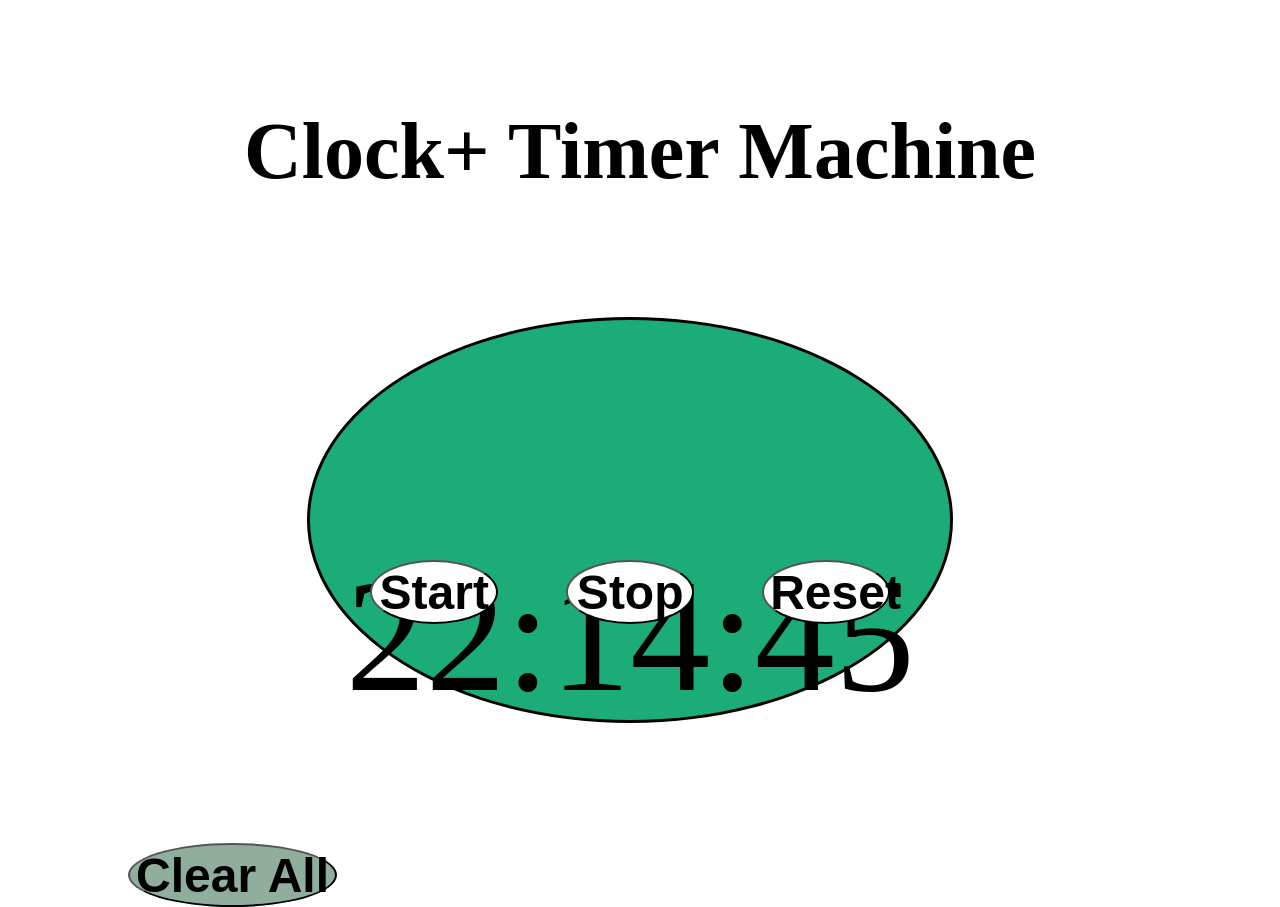
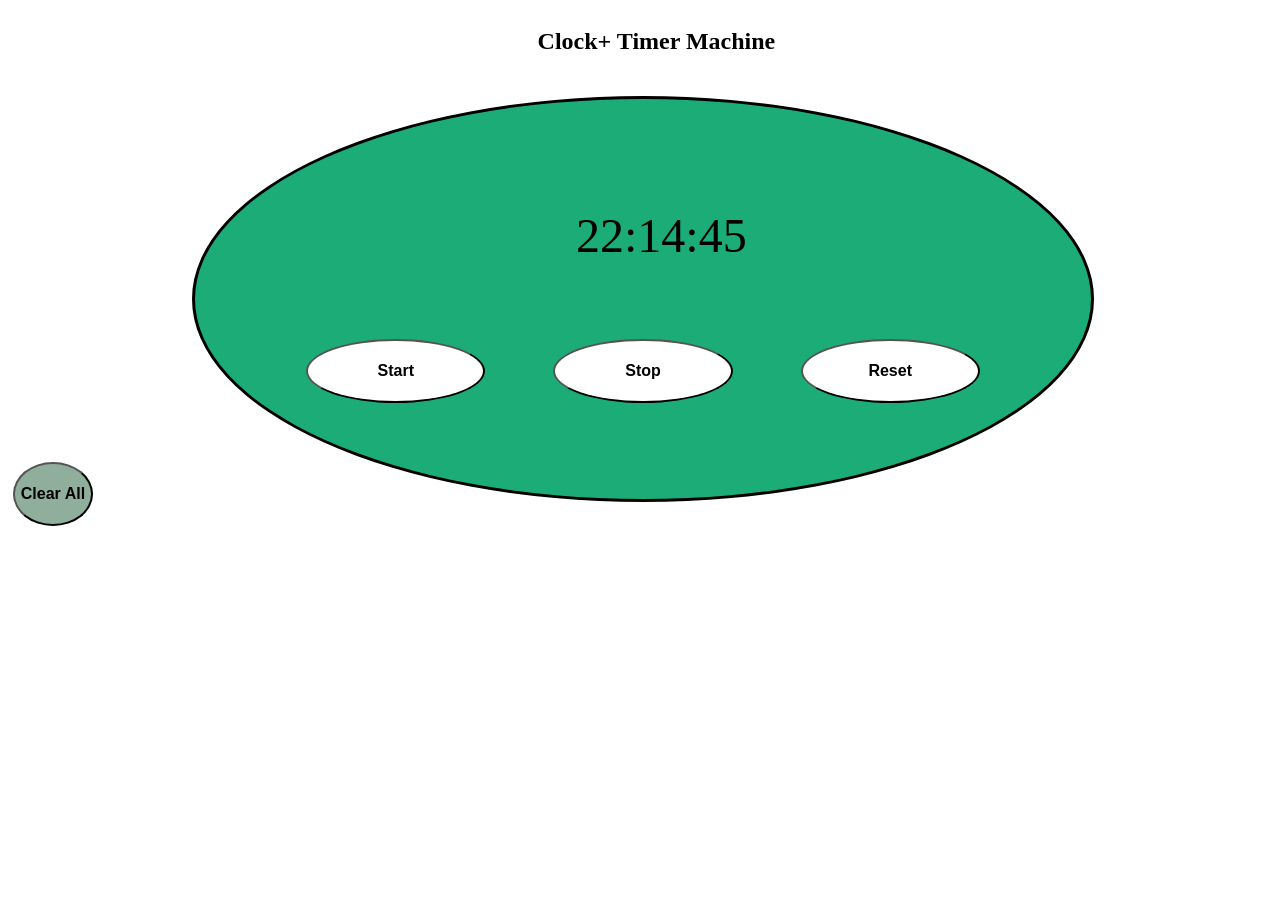
Before and after one commit to Nivte/timer, a plain HTML site: page index.html in a window 1280 px wide. After the commit the page ends 800 px from the top, so only its background shows below. Drawn offline with Linux system fonts and the light colour scheme.

Commit message:
responsive

```diff
--- a/build/timer.js
+++ b/build/timer.js
@@ -6,14 +6,52 @@ $box.style.textAlign = "center";
 console.log($box);
 let $p = document.createElement("p");
 $box.appendChild($p);
+
 function clock() {
   let $time = document.createElement("p");
+
   setInterval(() => {
     const now = new Date();
-        const exactTime = now.getHours() + ":" + now.getMinutes() + ":" + now.getSeconds();
-        $time.style.fontSize = "10rem";
+    const exactTime =
+      now.getHours() + ":" + now.getMinutes() + ":" + now.getSeconds();
+    $time.style.fontSize = "10vh";
+
+    $time.style.position = "absolute";
+    $time.style.top = "20vh";
+    $time.style.left = "42vw";
     $box.appendChild($time);
     $time.innerHTML = exactTime;
+
+    // const mediaQuery1400 = window.matchMedia("(max-width:3000px)");
+    // if (mediaQuery1400.matches) {
+    //   $time.style.fontSize = "6vh";
+    //   $time.style.position = "absolute";
+    //   $time.style.left = "55vw";
+    // }
+
+    const mediaQuery4000 = window.matchMedia("(max-width:4000px)");
+    if (mediaQuery4000.matches) {
+      $time.style.fontSize = "6vh";
+      $time.style.position = "absolute";
+      $time.style.left = "45vw";
+
+    }
+
+
+    const mediaQuery800 = window.matchMedia("(max-width:800px)");
+    if (mediaQuery800.matches) {
+      $time.style.fontSize = "6vh";
+      $time.style.position = "absolute";
+      $time.style.left = "40vw";
+    }
+
+
+    const mediaQuery455 = window.matchMedia("(max-width:455px)");
+    if (mediaQuery455.matches) {
+      $time.style.fontSize = "6vh";
+      $time.style.position = "absolute";
+      $time.style.left = "34vw";
+    }
   }, 1000);
 }
 clock();
@@ -39,13 +77,14 @@ function start() {
     field.style.width = "55vw";
     field.style.overflow = "scroll";
     document.body.appendChild(field);
-        const mediaQuery = window.matchMedia("(max-width:700px)");
-        if (mediaQuery.matches) {
+    const mediaQuery500 = window.matchMedia("(max-width:500px)");
+    if (mediaQuery500.matches) {
       field.style.width = "70vw";
       field.style.position = "absolute";
       field.style.top = "70vh";
       field.style.left = "-7.5vw";
     }
+
     setInterval(() => {
       if (active == 0) {
         const now = new Date();
@@ -65,6 +104,7 @@ function start() {
           hours++;
           minutes = 0;
         }
+
         $time.style.marginLeft = "25vw";
         $time.style.fontSize = "3vh";
       }
--- a/timer.css
+++ b/timer.css
@@ -3,10 +3,10 @@ body {
 }
 
 h2 {
-  text-align: center;
-  position: relative;
+  font-size: 4vh;
+  position: absolute;
   top: 5vh;
-  font-size: 5rem;
+  left: 40vw;
 }
 
 .box {
@@ -15,7 +15,6 @@ h2 {
   background-color: #1cac78;
   height: 50vh;
   width: 50vw;
-
 }
 
 .startBtn {
@@ -27,7 +26,7 @@ h2 {
   top: 30vh;
   margin-right: 5vw;
   border-radius: 50%;
-  font-size: 3rem;
+  font-size: 4vh;
 }
 
 .startBtn:focus {
@@ -41,7 +40,7 @@ h2 {
   background-color: white;
   position: relative;
   top: 30vh;
-  font-size: 3rem;
+  font-size: 4vh;
 
   border-radius: 50%;
 }
@@ -59,7 +58,7 @@ h2 {
   top: 30vh;
   margin-left: 5vw;
   border-radius: 50%;
-  font-size: 3rem;
+  font-size: 4vh;
 }
 
 .resetBtn:focus {
@@ -73,11 +72,18 @@ h2 {
   position: relative;
   top: 15vh;
   left: 10vw;
-  font-size: 3rem;
+  font-size: 4vh;
   border-radius: 50%;
 }
 
 @media screen and (min-width: 0px) and (max-width: 700px) {
+  h2 {
+    font-size: 3vh;
+
+    top: 1vh;
+    left: 20vw;
+  }
+
   .box {
     margin-inline-start: 15vw;
     margin-block-start: 12vh;
@@ -90,6 +96,7 @@ h2 {
     height: 8vh;
     width: 14vw;
     font-weight: 600;
+    font-size: 2vh;
     background-color: white;
     position: relative;
     top: 30vh;
@@ -108,7 +115,7 @@ h2 {
     background-color: white;
     position: relative;
     top: 30vh;
-
+    font-size: 2vh;
     border-radius: 50%;
   }
 
@@ -119,12 +126,13 @@ h2 {
   .resetBtn {
     height: 8vh;
     width: 14vw;
-    font-size: 3rem;
-    background-color: rgb(192, 31, 31);
+    font-size: 4vh;
+
     position: relative;
     top: 30vh;
     margin-left: 5vw;
     border-radius: 50%;
+    font-size: 2vh;
   }
 
   .resetBtn:focus {
@@ -138,7 +146,211 @@ h2 {
     position: relative;
     top: -5vh;
     left: 1vw;
-
+    font-size: 2vh;
     border-radius: 50%;
   }
 }
+
+
+@media screen and (min-width: 700px) and (max-width: 1400px) {
+  h2 {
+    font-size: 3vh;
+
+    top: 1vh;
+    left: 30vw;
+  }
+
+  .box {
+    margin-inline-start: 15vw;
+    margin-block-start: 12vh;
+    background-color: #1cac78;
+    height: 50vh;
+    width: 70vw;
+  }
+
+  .startBtn {
+    height: 8vh;
+    width: 14vw;
+    font-weight: 600;
+    font-size: 2vh;
+    background-color: white;
+    position: relative;
+    top: 30vh;
+    margin-right: 5vw;
+    border-radius: 50%;
+  }
+
+  .startBtn:focus {
+    background-color: yellow;
+  }
+
+  .stopBtn {
+    height: 8vh;
+    width: 14vw;
+    font-weight: 600;
+    background-color: white;
+    position: relative;
+    top: 30vh;
+    font-size: 2vh;
+    border-radius: 50%;
+  }
+
+  .stopBtn:focus {
+    background-color: yellow;
+  }
+
+  .resetBtn {
+    height: 8vh;
+    width: 14vw;
+    font-size: 4vh;
+
+    position: relative;
+    top: 30vh;
+    margin-left: 5vw;
+    border-radius: 50%;
+    font-size: 2vh;
+  }
+
+  .resetBtn:focus {
+    background-color: yellow;
+  }
+
+  .deleteAll {
+    height: 8vh;
+    font-weight: 600;
+    background-color: rgb(143, 174, 156);
+    position: relative;
+    top: -5vh;
+    left: 1vw;
+    font-size: 2vh;
+    border-radius: 50%;
+  }
+}
+
+
+@media screen and (min-width: 450px) and (max-width: 550px) {
+  h2 {
+    font-size: 3vh;
+
+    top: 1vh;
+    left: 25vw;
+  }
+}
+
+
+@media screen and (min-width: 550px) and (max-width: 800px) {
+  h2 {
+    font-size: 3vh;
+
+    top: 1vh;
+    left: 32vw;
+  }
+}
+
+@media screen and (min-width: 800px) and (max-width: 1400px) {
+  h2 {
+    font-size: 3vh;
+
+    top: 1vh;
+    left: 38vw;
+  }
+}
+
+@media screen and (min-width: 1200px) and (max-width: 1400px) {
+  h2 {
+    font-size: 3vh;
+
+    top: 1vh;
+    left: 42vw;
+  }
+}
+
+
+
+/* @media screen and (min-width: 1400px) and (max-width: 1400px) {
+  h2 {
+    font-size: 3vh;
+
+    top: 1vh;
+    left: 20vw;
+  }
+
+  .box {
+    margin-inline-start: 15vw;
+    margin-block-start: 12vh;
+    background-color: #1cac78;
+    height: 50vh;
+    width: 70vw;
+  }
+
+  .startBtn {
+    height: 8vh;
+    width: 14vw;
+    font-weight: 600;
+    font-size: 2vh;
+    background-color: white;
+    position: relative;
+    top: 30vh;
+    margin-right: 5vw;
+    border-radius: 50%;
+  }
+
+  .startBtn:focus {
+    background-color: yellow;
+  }
+
+  .stopBtn {
+    height: 8vh;
+    width: 14vw;
+    font-weight: 600;
+    background-color: white;
+    position: relative;
+    top: 30vh;
+    font-size: 2vh;
+    border-radius: 50%;
+  }
+
+  .stopBtn:focus {
+    background-color: yellow;
+  }
+
+  .resetBtn {
+    height: 8vh;
+    width: 14vw;
+    font-size: 4vh;
+
+    position: relative;
+    top: 30vh;
+    margin-left: 5vw;
+    border-radius: 50%;
+    font-size: 2vh;
+  }
+
+  .resetBtn:focus {
+    background-color: yellow;
+  }
+
+  .deleteAll {
+    height: 8vh;
+    font-weight: 600;
+    background-color: rgb(143, 174, 156);
+    position: relative;
+    top: -5vh;
+    left: 1vw;
+    font-size: 2vh;
+    border-radius: 50%;
+  }
+} */
+
+
+
+
+
+
+
+/* @media screen and (max-height: 600px) {
+  h2 {
+    top: 5vh;
+    left: 45vw;
+  }
+} */
```
Lines whose indentation alone changed are shown as unchanged.
